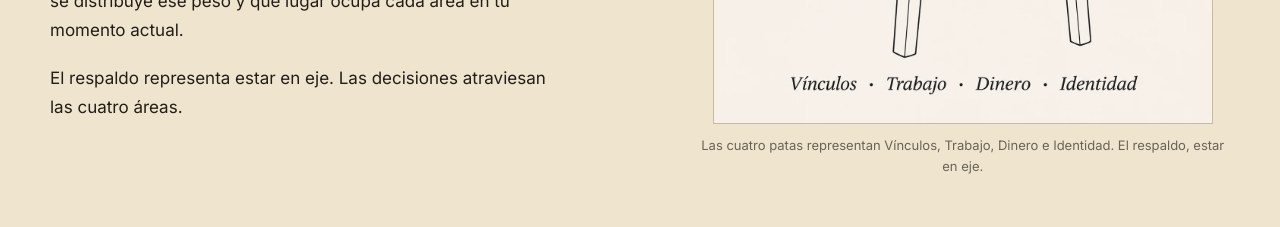
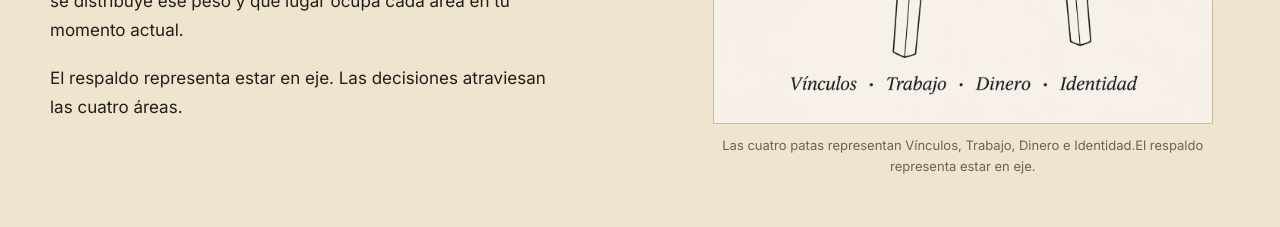
Before and after one commit to smirgonzalez-ops/sol-mir-web, a Next.js app: page /eje in a window 1280 px wide. Shown: the part 2000-2227 px from the top of the page. Built offline with nearby package versions, Linux system fonts and the light colour scheme.

Commit message:
copy: split chair caption into two clear sentences

```diff
--- a/app/eje/page.js
+++ b/app/eje/page.js
@@ -76,7 +76,7 @@ export default function EjeHomeEditorial() {
           </div>
           <figure className="eje-original-chair">
             <Image src="/eje-silla-editorial-aprobada.webp" alt="Silla editorial EJE® de cuatro patas, con Vínculos, Trabajo, Dinero e Identidad y el respaldo Estar en eje." width={1312} height={1199} sizes="(max-width: 800px) 90vw, 500px" />
-            <figcaption>Las cuatro patas representan Vínculos, Trabajo, Dinero e Identidad. El respaldo, estar en eje.</figcaption>
+            <figcaption><span>Las cuatro patas representan Vínculos, Trabajo, Dinero e Identidad.</span><span>El respaldo representa estar en eje.</span></figcaption>
           </figure>
         </div>
       </section>
```
